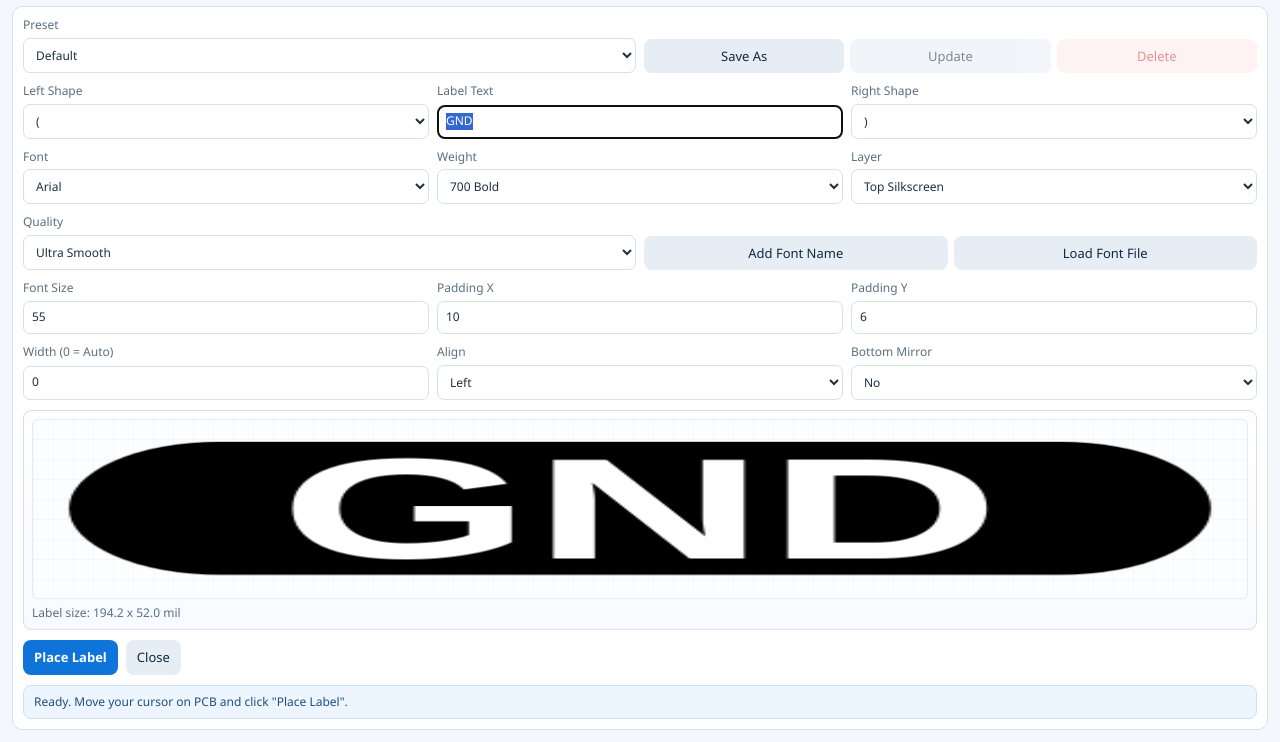
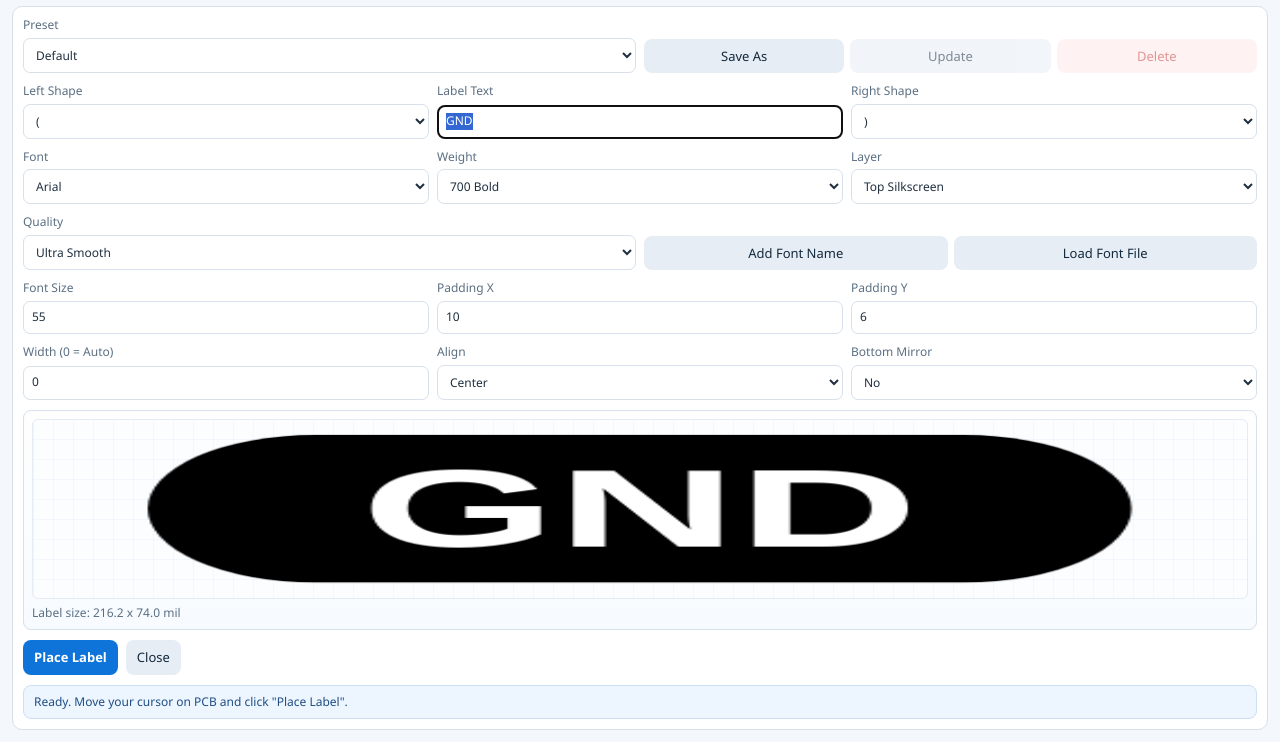
Before and after one commit to grzegorzwozny/easyeda-pro-labelmaker-pro, a plain HTML site: page iframe/index.html in a window 1280 px wide. Shown: the part 58-800 px from the top of the page. Drawn offline with Linux system fonts and the light colour scheme.

Commit message:
Fix text vertical centering and align behavior

```diff
--- a/iframe/index.html
+++ b/iframe/index.html
@@ -370,7 +370,7 @@
 					paddingX: 10,
 					paddingY: 6,
 					width: 0,
-					textAlign: 'left',
+					textAlign: 'center',
 					layer: 3,
 					mirror: false,
 					quality: 'ultra',
@@ -413,6 +413,7 @@
 				let presetMap = { Default: { ...DEFAULT_OPTIONS } };
 				let fontsList = ['Arial'];
 				const runtimeFontFaces = new Map();
+				const fontMetricCache = new Map();
 				let previewFrameHandle = null;
 				let floatingPlacement = null;
 				const FLOAT_PLACE_EVENT_ID = 'labelmaker-pro-float-place-click';
@@ -550,6 +551,7 @@
 					}
 					fontsList = Array.from(new Set(fontsList.filter(Boolean)));
 					fontsList.sort((a, b) => a.localeCompare(b));
+					fontMetricCache.clear();
 				}
 
 				async function addFontByName() {
@@ -618,6 +620,22 @@
 					return text.length ? text : '?';
 				}
 
+				function measureStableFontMetrics(fontSpec, fontSizePx) {
+					const cacheKey = `${fontSpec}::${fontSizePx.toFixed(3)}`;
+					const cached = fontMetricCache.get(cacheKey);
+					if (cached) {
+						return cached;
+					}
+
+					measureContext.font = fontSpec;
+					const reference = measureContext.measureText('HgQy');
+					const ascentPx = Math.max(1, reference.fontBoundingBoxAscent || reference.actualBoundingBoxAscent || fontSizePx * 0.8);
+					const descentPx = Math.max(1, reference.fontBoundingBoxDescent || reference.actualBoundingBoxDescent || fontSizePx * 0.22);
+					const stable = { ascentPx, descentPx };
+					fontMetricCache.set(cacheKey, stable);
+					return stable;
+				}
+
 				function createRenderModel(options, pxPerMil, marginPx) {
 					const text = getRenderableText(options.text);
 					const fontSizePx = Math.max(2, options.size * pxPerMil);
@@ -626,11 +644,11 @@
 					const fontFamily = options.font.replace(/"/g, '\\"');
 					const fontWeight = clampNumber(options.fontWeight, 400, 900, 700);
 
-					measureContext.font = `${fontWeight} ${fontSizePx}px "${fontFamily}"`;
+					const fontSpec = `${fontWeight} ${fontSizePx}px "${fontFamily}"`;
+					measureContext.font = fontSpec;
 					const metrics = measureContext.measureText(text);
 					const textWidthPx = Math.max(1, metrics.width || 1);
-					const ascentPx = metrics.actualBoundingBoxAscent || fontSizePx * 0.78;
-					const descentPx = metrics.actualBoundingBoxDescent || fontSizePx * 0.22;
+					const { ascentPx, descentPx } = measureStableFontMetrics(fontSpec, fontSizePx);
 					const textHeightPx = Math.max(1, ascentPx + descentPx);
 
 					const naturalInnerWidthPx = Math.max(1, textWidthPx + paddingXPx * 2);
@@ -650,13 +668,16 @@
 					const yBottom = marginPx + shapeHeightPx;
 					const yMid = marginPx + shapeHeightPx / 2;
 
-					let textX = xLeftIn + paddingXPx;
-					if (options.textAlign === 'center') {
-						textX = xLeftIn + (innerWidthPx - textWidthPx) / 2;
+					let textX = xLeftIn + innerWidthPx / 2;
+					let textCanvasAlign = 'center';
+					if (options.textAlign === 'left') {
+						textX = xLeftIn + paddingXPx;
+						textCanvasAlign = 'left';
 					} else if (options.textAlign === 'right') {
-						textX = xRightIn - paddingXPx - textWidthPx;
+						textX = xRightIn - paddingXPx;
+						textCanvasAlign = 'right';
 					}
-					const textY = yTop + paddingYPx + ascentPx;
+					const textY = yMid + (ascentPx - descentPx) / 2;
 
 					return {
 						text,
@@ -665,6 +686,7 @@
 						fontSizePx,
 						textX,
 						textY,
+						textCanvasAlign,
 						pxPerMil,
 						shapeWidthPx,
 						shapeHeightPx,
@@ -782,6 +804,7 @@
 
 					ctx.fillStyle = '#ffffff';
 					ctx.font = `${model.fontWeight} ${model.fontSizePx}px "${model.fontFamily}"`;
+					ctx.textAlign = model.textCanvasAlign;
 					ctx.textBaseline = 'alphabetic';
 					ctx.fillText(model.text, model.textX, model.textY);
 				}
```
Also changed, not shown: 2 other files.
